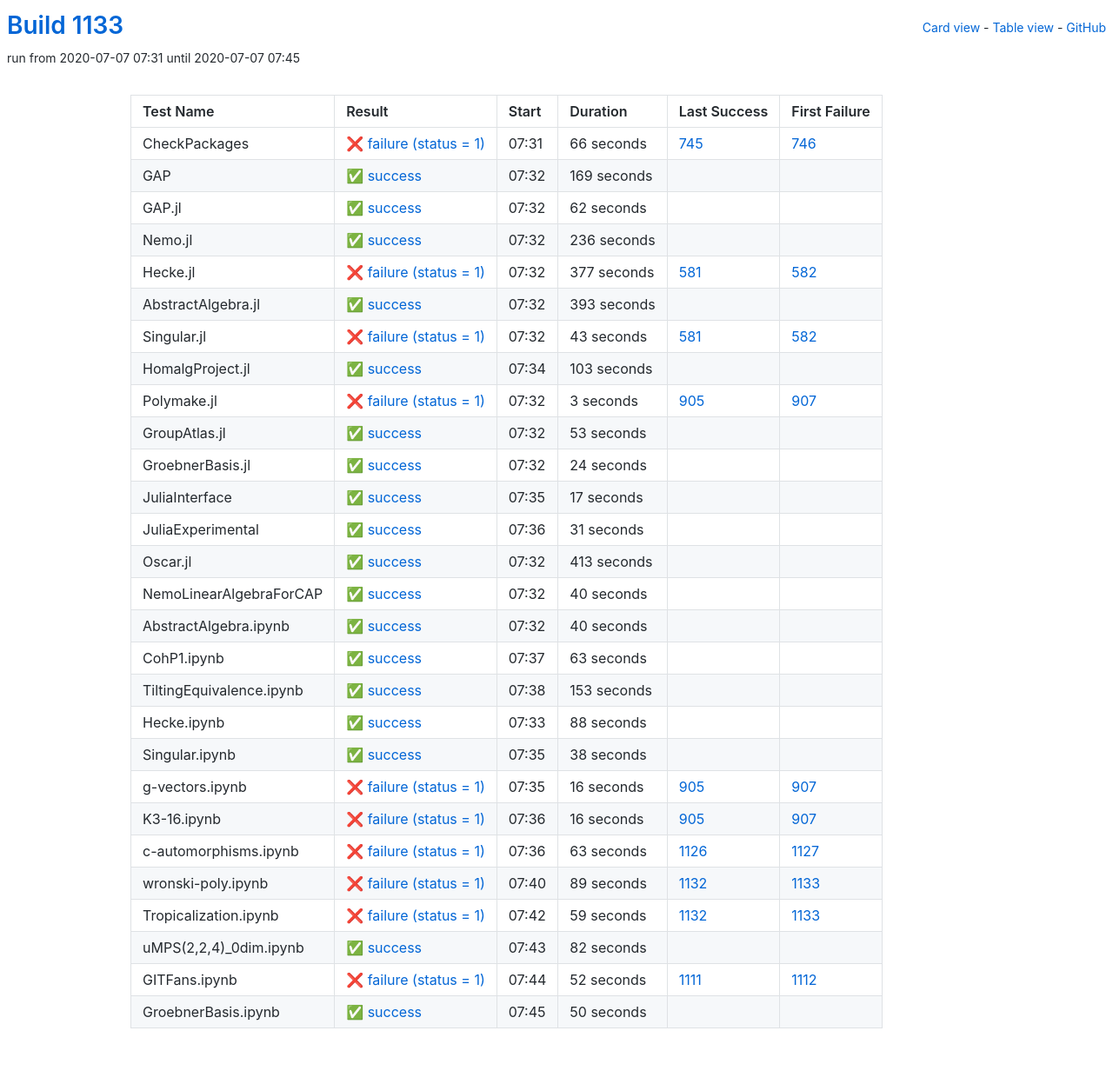
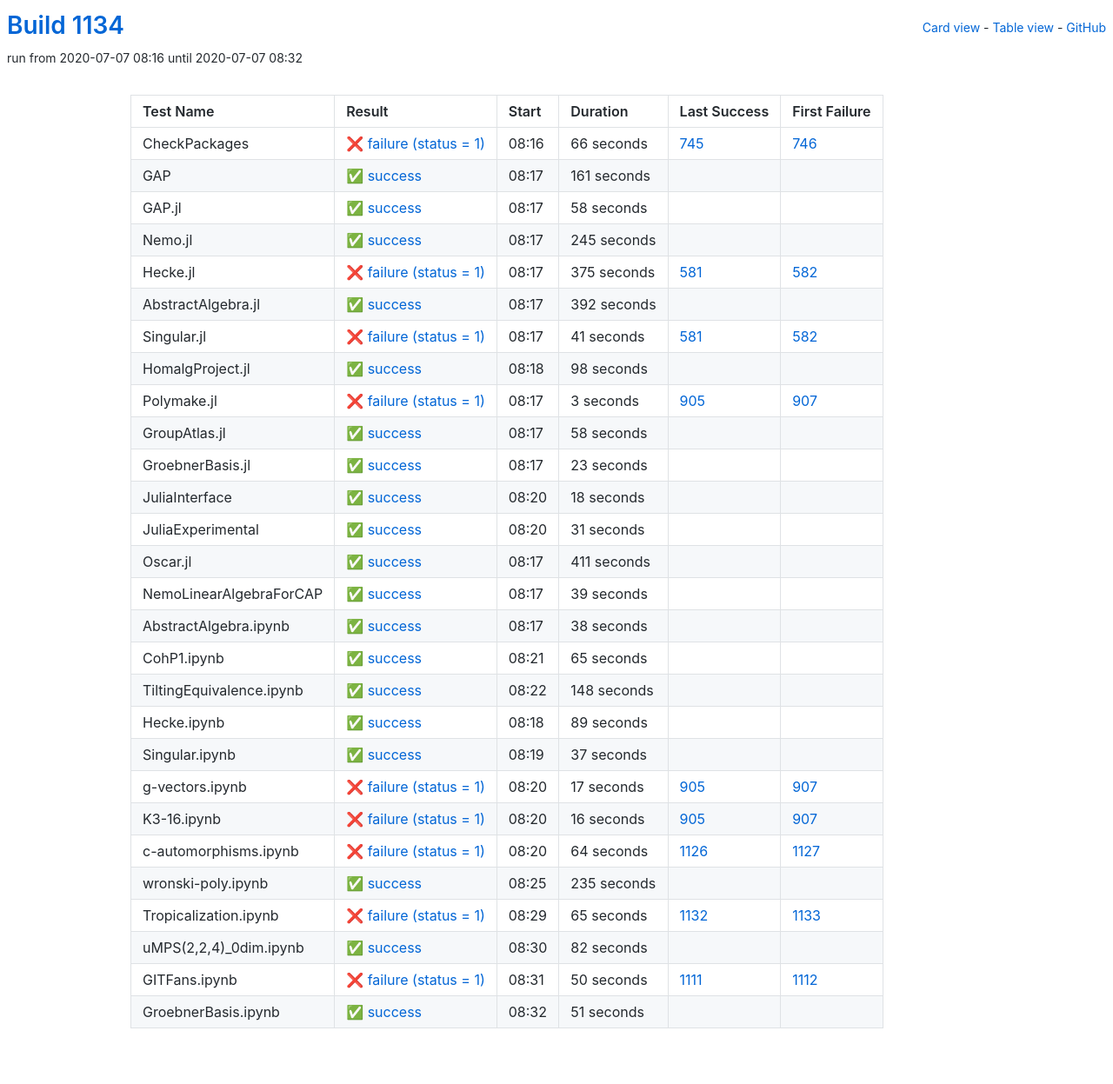
Before and after one commit to oscar-system/oscar-ci-status-1.4, a Jekyll site: the page built from table.html, in a window 1280 px wide. Shown: the whole page at 87% size. Built offline with Jekyll 4.4.1, drawn with Linux system fonts in a browser that asks for light colours.

Commit message:
Build #1134

```diff
--- a/_data/ci.yml
+++ b/_data/ci.yml
@@ -1,6 +1,6 @@
 ---
-build: 1133
-build_url: https://oscarci.mathematik.uni-kl.de/job/oscar-julia-1.4/1133/
+build: 1134
+build_url: https://oscarci.mathematik.uni-kl.de/job/oscar-julia-1.4/1134/
 job: oscar-julia-1.4
 organization: oscar-system
 repo: oscar-ci-status-1.4
@@ -8,8 +8,8 @@ repourl: https://github.com/oscar-system/oscar-ci-status-1.4
 tests:
 - name: CheckPackages
   id: checkpackages
-  log: https://oscarci.mathematik.uni-kl.de/job/oscar-julia-1.4/1133/artifact/logs/build-1133/CheckPackages.log
-  start: 2020-07-07 07:31
+  log: https://oscarci.mathematik.uni-kl.de/job/oscar-julia-1.4/1134/artifact/logs/build-1134/CheckPackages.log
+  start: 2020-07-07 08:16
   success: false
   exitcode: 1
   status: failure
@@ -20,92 +20,92 @@ tests:
   first_failure_url: https://oscarci.mathematik.uni-kl.de/job/oscar-julia-1.4/746/
 - name: GAP
   id: gap
-  log: https://oscarci.mathematik.uni-kl.de/job/oscar-julia-1.4/1133/artifact/logs/build-1133/GAP.log
-  start: 2020-07-07 07:32
+  log: https://oscarci.mathematik.uni-kl.de/job/oscar-julia-1.4/1134/artifact/logs/build-1134/GAP.log
+  start: 2020-07-07 08:17
   success: true
   exitcode: 0
   status: success
-  duration: 169
+  duration: 161
   last_success: false
   last_success_url:
   first_failure: false
   first_failure_url:
 - name: GAP.jl
   id: gap-jl
-  log: https://oscarci.mathematik.uni-kl.de/job/oscar-julia-1.4/1133/artifact/logs/build-1133/GAP.jl.log
-  start: 2020-07-07 07:32
+  log: https://oscarci.mathematik.uni-kl.de/job/oscar-julia-1.4/1134/artifact/logs/build-1134/GAP.jl.log
+  start: 2020-07-07 08:17
   success: true
   exitcode: 0
   status: success
-  duration: 62
+  duration: 58
   last_success: false
   last_success_url:
   first_failure: false
   first_failure_url:
 - name: Nemo.jl
   id: nemo-jl
-  log: https://oscarci.mathematik.uni-kl.de/job/oscar-julia-1.4/1133/artifact/logs/build-1133/Nemo.jl.log
-  start: 2020-07-07 07:32
+  log: https://oscarci.mathematik.uni-kl.de/job/oscar-julia-1.4/1134/artifact/logs/build-1134/Nemo.jl.log
+  start: 2020-07-07 08:17
   success: true
   exitcode: 0
   status: success
-  duration: 236
+  duration: 245
   last_success: false
   last_success_url:
   first_failure: false
   first_failure_url:
 - name: Hecke.jl
   id: hecke-jl
-  log: https://oscarci.mathematik.uni-kl.de/job/oscar-julia-1.4/1133/artifact/logs/build-1133/Hecke.jl.log
-  start: 2020-07-07 07:32
+  log: https://oscarci.mathematik.uni-kl.de/job/oscar-julia-1.4/1134/artifact/logs/build-1134/Hecke.jl.log
+  start: 2020-07-07 08:17
   success: false
   exitcode: 1
   status: failure
-  duration: 377
+  duration: 375
   last_success: 581
   last_success_url: https://oscarci.mathematik.uni-kl.de/job/oscar-julia-1.4/581/
   first_failure: 582
   first_failure_url: https://oscarci.mathematik.uni-kl.de/job/oscar-julia-1.4/582/
 - name: AbstractAlgebra.jl
   id: abstractalgebra-jl
-  log: https://oscarci.mathematik.uni-kl.de/job/oscar-julia-1.4/1133/artifact/logs/build-1133/AbstractAlgebra.jl.log
-  start: 2020-07-07 07:32
+  log: https://oscarci.mathematik.uni-kl.de/job/oscar-julia-1.4/1134/artifact/logs/build-1134/AbstractAlgebra.jl.log
+  start: 2020-07-07 08:17
   success: true
   exitcode: 0
   status: success
-  duration: 393
+  duration: 392
   last_success: false
   last_success_url:
   first_failure: false
   first_failure_url:
 - name: Singular.jl
   id: singular-jl
-  log: https://oscarci.mathematik.uni-kl.de/job/oscar-julia-1.4/1133/artifact/logs/build-1133/Singular.jl.log
-  start: 2020-07-07 07:32
+  log: https://oscarci.mathematik.uni-kl.de/job/oscar-julia-1.4/1134/artifact/logs/build-1134/Singular.jl.log
+  start: 2020-07-07 08:17
   success: false
   exitcode: 1
   status: failure
-  duration: 43
+  duration: 41
   last_success: 581
   last_success_url: https://oscarci.mathematik.uni-kl.de/job/oscar-julia-1.4/581/
   first_failure: 582
   first_failure_url: https://oscarci.mathematik.uni-kl.de/job/oscar-julia-1.4/582/
 - name: HomalgProject.jl
   id: homalgproject-jl
-  log: https://oscarci.mathematik.uni-kl.de/job/oscar-julia-1.4/1133/artifact/logs/build-1133/HomalgProject.jl.log
-  start: 2020-07-07 07:34
+  log: https://oscarci.mathematik.uni-kl.de/job/oscar-julia-1.4/1134/artifact/logs/build-1134/HomalgProject.jl.log
+  start: 2020-07-07 08:18
   success: true
   exitcode: 0
   status: success
-  duration: 103
+  duration: 98
   last_success: false
   last_success_url:
   first_failure: false
   first_failure_url:
 - name: Polymake.jl
   id: polymake-jl
-  log: https://oscarci.mathematik.uni-kl.de/job/oscar-julia-1.4/1133/artifact/logs/build-1133/Polymake.jl.log
-  start: 2020-07-07 07:32
+  log: https://oscarci.mathematik.uni-kl.de/job/oscar-julia-1.4/1134/artifact/logs/build-1134/Polymake.jl.log
+  start: 2020-07-07 08:17
   success: false
   exitcode: 1
   status: failure
@@ -116,44 +116,44 @@ tests:
   first_failure_url: https://oscarci.mathematik.uni-kl.de/job/oscar-julia-1.4/907/
 - name: GroupAtlas.jl
   id: groupatlas-jl
-  log: https://oscarci.mathematik.uni-kl.de/job/oscar-julia-1.4/1133/artifact/logs/build-1133/GroupAtlas.jl.log
-  start: 2020-07-07 07:32
+  log: https://oscarci.mathematik.uni-kl.de/job/oscar-julia-1.4/1134/artifact/logs/build-1134/GroupAtlas.jl.log
+  start: 2020-07-07 08:17
   success: true
   exitcode: 0
   status: success
-  duration: 53
+  duration: 58
   last_success: false
   last_success_url:
   first_failure: false
   first_failure_url:
 - name: GroebnerBasis.jl
   id: groebnerbasis-jl
-  log: https://oscarci.mathematik.uni-kl.de/job/oscar-julia-1.4/1133/artifact/logs/build-1133/GroebnerBasis.jl.log
-  start: 2020-07-07 07:32
+  log: https://oscarci.mathematik.uni-kl.de/job/oscar-julia-1.4/1134/artifact/logs/build-1134/GroebnerBasis.jl.log
+  start: 2020-07-07 08:17
   success: true
   exitcode: 0
   status: success
-  duration: 24
+  duration: 23
   last_success: false
   last_success_url:
   first_failure: false
   first_failure_url:
 - name: JuliaInterface
   id: juliainterface
-  log: https://oscarci.mathematik.uni-kl.de/job/oscar-julia-1.4/1133/artifact/logs/build-1133/JuliaInterface.log
-  start: 2020-07-07 07:35
+  log: https://oscarci.mathematik.uni-kl.de/job/oscar-julia-1.4/1134/artifact/logs/build-1134/JuliaInterface.log
+  start: 2020-07-07 08:20
   success: true
   exitcode: 0
   status: success
-  duration: 17
+  duration: 18
   last_success: false
   last_success_url:
   first_failure: false
   first_failure_url:
 - name: JuliaExperimental
   id: juliaexperimental
-  log: https://oscarci.mathematik.uni-kl.de/job/oscar-julia-1.4/1133/artifact/logs/build-1133/JuliaExperimental.log
-  start: 2020-07-07 07:36
+  log: https://oscarci.mathematik.uni-kl.de/job/oscar-julia-1.4/1134/artifact/logs/build-1134/JuliaExperimental.log
+  start: 2020-07-07 08:20
   success: true
   exitcode: 0
   status: success
@@ -164,80 +164,32 @@ tests:
   first_failure_url:
 - name: Oscar.jl
   id: oscar-jl
-  log: https://oscarci.mathematik.uni-kl.de/job/oscar-julia-1.4/1133/artifact/logs/build-1133/Oscar.jl.log
-  start: 2020-07-07 07:32
+  log: https://oscarci.mathematik.uni-kl.de/job/oscar-julia-1.4/1134/artifact/logs/build-1134/Oscar.jl.log
+  start: 2020-07-07 08:17
   success: true
   exitcode: 0
   status: success
-  duration: 413
+  duration: 411
   last_success: false
   last_success_url:
   first_failure: false
   first_failure_url:
 - name: NemoLinearAlgebraForCAP
   id: nemolinearalgebraforcap
-  log: https://oscarci.mathematik.uni-kl.de/job/oscar-julia-1.4/1133/artifact/logs/build-1133/NemoLinearAlgebraForCAP.log
-  start: 2020-07-07 07:32
+  log: https://oscarci.mathematik.uni-kl.de/job/oscar-julia-1.4/1134/artifact/logs/build-1134/NemoLinearAlgebraForCAP.log
+  start: 2020-07-07 08:17
   success: true
   exitcode: 0
   status: success
-  duration: 40
+  duration: 39
   last_success: false
   last_success_url:
   first_failure: false
   first_failure_url:
 - name: AbstractAlgebra.ipynb
   id: abstractalgebra-ipynb
-  log: https://oscarci.mathematik.uni-kl.de/job/oscar-julia-1.4/1133/artifact/logs/build-1133/AbstractAlgebra.ipynb.log
-  start: 2020-07-07 07:32
-  success: true
-  exitcode: 0
-  status: success
-  duration: 40
-  last_success: false
-  last_success_url:
-  first_failure: false
-  first_failure_url:
-- name: CohP1.ipynb
-  id: cohp1-ipynb
-  log: https://oscarci.mathematik.uni-kl.de/job/oscar-julia-1.4/1133/artifact/logs/build-1133/CohP1.ipynb.log
-  start: 2020-07-07 07:37
-  success: true
-  exitcode: 0
-  status: success
-  duration: 63
-  last_success: false
-  last_success_url:
-  first_failure: false
-  first_failure_url:
-- name: TiltingEquivalence.ipynb
-  id: tiltingequivalence-ipynb
-  log: https://oscarci.mathematik.uni-kl.de/job/oscar-julia-1.4/1133/artifact/logs/build-1133/TiltingEquivalence.ipynb.log
-  start: 2020-07-07 07:38
-  success: true
-  exitcode: 0
-  status: success
-  duration: 153
-  last_success: false
-  last_success_url:
-  first_failure: false
-  first_failure_url:
-- name: Hecke.ipynb
-  id: hecke-ipynb
-  log: https://oscarci.mathematik.uni-kl.de/job/oscar-julia-1.4/1133/artifact/logs/build-1133/Hecke.ipynb.log
-  start: 2020-07-07 07:33
-  success: true
-  exitcode: 0
-  status: success
-  duration: 88
-  last_success: false
-  last_success_url:
-  first_failure: false
-  first_failure_url:
-- name: Singular.ipynb
-  id: singular-ipynb
-  log: https://oscarci.mathematik.uni-kl.de/job/oscar-julia-1.4/1133/artifact/logs/build-1133/Singular.ipynb.log
-  start: 2020-07-07 07:35
+  log: https://oscarci.mathematik.uni-kl.de/job/oscar-julia-1.4/1134/artifact/logs/build-1134/AbstractAlgebra.ipynb.log
+  start: 2020-07-07 08:17
   success: true
   exitcode: 0
   status: success
@@ -246,22 +198,70 @@ tests:
   last_success_url:
   first_failure: false
   first_failure_url:
+- name: CohP1.ipynb
+  id: cohp1-ipynb
+  log: https://oscarci.mathematik.uni-kl.de/job/oscar-julia-1.4/1134/artifact/logs/build-1134/CohP1.ipynb.log
+  start: 2020-07-07 08:21
+  success: true
+  exitcode: 0
+  status: success
+  duration: 65
+  last_success: false
+  last_success_url:
+  first_failure: false
+  first_failure_url:
+- name: TiltingEquivalence.ipynb
+  id: tiltingequivalence-ipynb
+  log: https://oscarci.mathematik.uni-kl.de/job/oscar-julia-1.4/1134/artifact/logs/build-1134/TiltingEquivalence.ipynb.log
+  start: 2020-07-07 08:22
+  success: true
+  exitcode: 0
+  status: success
+  duration: 148
+  last_success: false
+  last_success_url:
+  first_failure: false
+  first_failure_url:
+- name: Hecke.ipynb
+  id: hecke-ipynb
+  log: https://oscarci.mathematik.uni-kl.de/job/oscar-julia-1.4/1134/artifact/logs/build-1134/Hecke.ipynb.log
+  start: 2020-07-07 08:18
+  success: true
+  exitcode: 0
+  status: success
+  duration: 89
+  last_success: false
+  last_success_url:
+  first_failure: false
+  first_failure_url:
+- name: Singular.ipynb
+  id: singular-ipynb
+  log: https://oscarci.mathematik.uni-kl.de/job/oscar-julia-1.4/1134/artifact/logs/build-1134/Singular.ipynb.log
+  start: 2020-07-07 08:19
+  success: true
+  exitcode: 0
+  status: success
+  duration: 37
+  last_success: false
+  last_success_url:
+  first_failure: false
+  first_failure_url:
 - name: g-vectors.ipynb
   id: g-vectors-ipynb
-  log: https://oscarci.mathematik.uni-kl.de/job/oscar-julia-1.4/1133/artifact/logs/build-1133/g-vectors.ipynb.log
-  start: 2020-07-07 07:35
+  log: https://oscarci.mathematik.uni-kl.de/job/oscar-julia-1.4/1134/artifact/logs/build-1134/g-vectors.ipynb.log
+  start: 2020-07-07 08:20
   success: false
   exitcode: 1
   status: failure
-  duration: 16
+  duration: 17
   last_success: 905
   last_success_url: https://oscarci.mathematik.uni-kl.de/job/oscar-julia-1.4/905/
   first_failure: 907
   first_failure_url: https://oscarci.mathematik.uni-kl.de/job/oscar-julia-1.4/907/
 - name: K3-16.ipynb
   id: k3-16-ipynb
-  log: https://oscarci.mathematik.uni-kl.de/job/oscar-julia-1.4/1133/artifact/logs/build-1133/K3-16.ipynb.log
-  start: 2020-07-07 07:36
+  log: https://oscarci.mathematik.uni-kl.de/job/oscar-julia-1.4/1134/artifact/logs/build-1134/K3-16.ipynb.log
+  start: 2020-07-07 08:20
   success: false
   exitcode: 1
   status: failure
@@ -272,44 +272,44 @@ tests:
   first_failure_url: https://oscarci.mathematik.uni-kl.de/job/oscar-julia-1.4/907/
 - name: c-automorphisms.ipynb
   id: c-automorphisms-ipynb
-  log: https://oscarci.mathematik.uni-kl.de/job/oscar-julia-1.4/1133/artifact/logs/build-1133/c-automorphisms.ipynb.log
-  start: 2020-07-07 07:36
+  log: https://oscarci.mathematik.uni-kl.de/job/oscar-julia-1.4/1134/artifact/logs/build-1134/c-automorphisms.ipynb.log
+  start: 2020-07-07 08:20
   success: false
   exitcode: 1
   status: failure
-  duration: 63
+  duration: 64
   last_success: 1126
   last_success_url: https://oscarci.mathematik.uni-kl.de/job/oscar-julia-1.4/1126/
   first_failure: 1127
   first_failure_url: https://oscarci.mathematik.uni-kl.de/job/oscar-julia-1.4/1127/
 - name: wronski-poly.ipynb
   id: wronski-poly-ipynb
-  log: https://oscarci.mathematik.uni-kl.de/job/oscar-julia-1.4/1133/artifact/logs/build-1133/wronski-poly.ipynb.log
-  start: 2020-07-07 07:40
+  log: https://oscarci.mathematik.uni-kl.de/job/oscar-julia-1.4/1134/artifact/logs/build-1134/wronski-poly.ipynb.log
+  start: 2020-07-07 08:25
+  success: true
+  exitcode: 0
+  status: success
+  duration: 235
+  last_success: false
+  last_success_url:
+  first_failure: false
+  first_failure_url:
+- name: Tropicalization.ipynb
+  id: tropicalization-ipynb
+  log: https://oscarci.mathematik.uni-kl.de/job/oscar-julia-1.4/1134/artifact/logs/build-1134/Tropicalization.ipynb.log
+  start: 2020-07-07 08:29
   success: false
   exitcode: 1
   status: failure
-  duration: 89
-  last_success: 1132
-  last_success_url: https://oscarci.mathematik.uni-kl.de/job/oscar-julia-1.4/1132/
-  first_failure: 1133
-  first_failure_url: https://oscarci.mathematik.uni-kl.de/job/oscar-julia-1.4/1133/
-- name: Tropicalization.ipynb
-  id: tropicalization-ipynb
-  log: https://oscarci.mathematik.uni-kl.de/job/oscar-julia-1.4/1133/artifact/logs/build-1133/Tropicalization.ipynb.log
-  start: 2020-07-07 07:42
-  success: false
-  exitcode: 1
-  status: failure
-  duration: 59
+  duration: 65
   last_success: 1132
   last_success_url: https://oscarci.mathematik.uni-kl.de/job/oscar-julia-1.4/1132/
   first_failure: 1133
   first_failure_url: https://oscarci.mathematik.uni-kl.de/job/oscar-julia-1.4/1133/
 - name: uMPS(2,2,4)_0dim.ipynb
   id: umps-2-2-4-0dim-ipynb
-  log: https://oscarci.mathematik.uni-kl.de/job/oscar-julia-1.4/1133/artifact/logs/build-1133/uMPS-2-2-4-_0dim.ipynb.log
-  start: 2020-07-07 07:43
+  log: https://oscarci.mathematik.uni-kl.de/job/oscar-julia-1.4/1134/artifact/logs/build-1134/uMPS-2-2-4-_0dim.ipynb.log
+  start: 2020-07-07 08:30
   success: true
   exitcode: 0
   status: success
@@ -320,24 +320,24 @@ tests:
   first_failure_url:
 - name: GITFans.ipynb
   id: gitfans-ipynb
-  log: https://oscarci.mathematik.uni-kl.de/job/oscar-julia-1.4/1133/artifact/logs/build-1133/GITFans.ipynb.log
-  start: 2020-07-07 07:44
+  log: https://oscarci.mathematik.uni-kl.de/job/oscar-julia-1.4/1134/artifact/logs/build-1134/GITFans.ipynb.log
+  start: 2020-07-07 08:31
   success: false
   exitcode: 1
   status: failure
-  duration: 52
+  duration: 50
   last_success: 1111
   last_success_url: https://oscarci.mathematik.uni-kl.de/job/oscar-julia-1.4/1111/
   first_failure: 1112
   first_failure_url: https://oscarci.mathematik.uni-kl.de/job/oscar-julia-1.4/1112/
 - name: GroebnerBasis.ipynb
   id: groebnerbasis-ipynb
-  log: https://oscarci.mathematik.uni-kl.de/job/oscar-julia-1.4/1133/artifact/logs/build-1133/GroebnerBasis.ipynb.log
-  start: 2020-07-07 07:45
+  log: https://oscarci.mathematik.uni-kl.de/job/oscar-julia-1.4/1134/artifact/logs/build-1134/GroebnerBasis.ipynb.log
+  start: 2020-07-07 08:32
   success: true
   exitcode: 0
   status: success
-  duration: 50
+  duration: 51
   last_success: false
   last_success_url:
   first_failure: false
```
Also changed, not shown: README.md.
